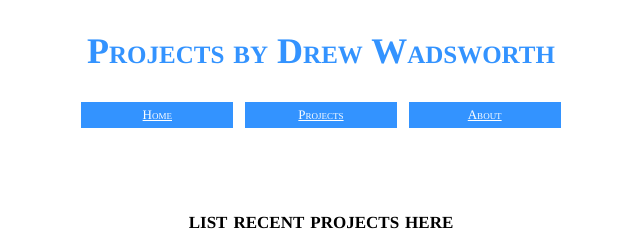
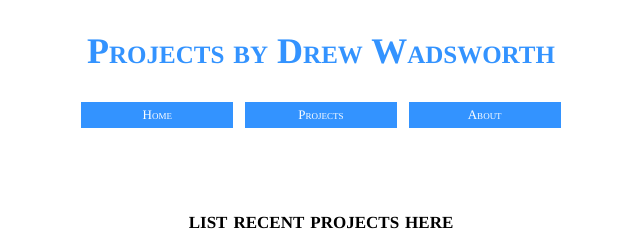
Before and after one commit to drewads/drewads.github.io, a plain HTML site: page projects.html in a window 1280 px wide. Shown: the top 240 px of the page, 319-959 px from the left. Drawn offline with Linux system fonts and the light colour scheme.

Commit message:
getting rid of link underlines

```diff
--- a/projects.html
+++ b/projects.html
@@ -3,6 +3,9 @@
     <head>
         <title> Drew Wadsworth - Projects </title>
         <link rel= "stylesheet" href= "styles.css" />
+        <style>
+        a{text-decoration:none}
+        </style>
     </head>
     <body>
         <h2> Projects by Drew Wadsworth </h2>
--- a/styles.css
+++ b/styles.css
@@ -10,6 +10,7 @@
     display: inline-block;
     font-size: small;
     font-family: Times;
+    text-decoration: none;
 width: 12%;
 	padding-top: 5px;
 	padding-bottom: 5px;
@@ -23,6 +24,10 @@
     font-variant: small-caps;
     font-size: x-large;
     color: #3393FF;
+}
+
+body a{
+    text-decoration: none;
 }
 
 body2
```
